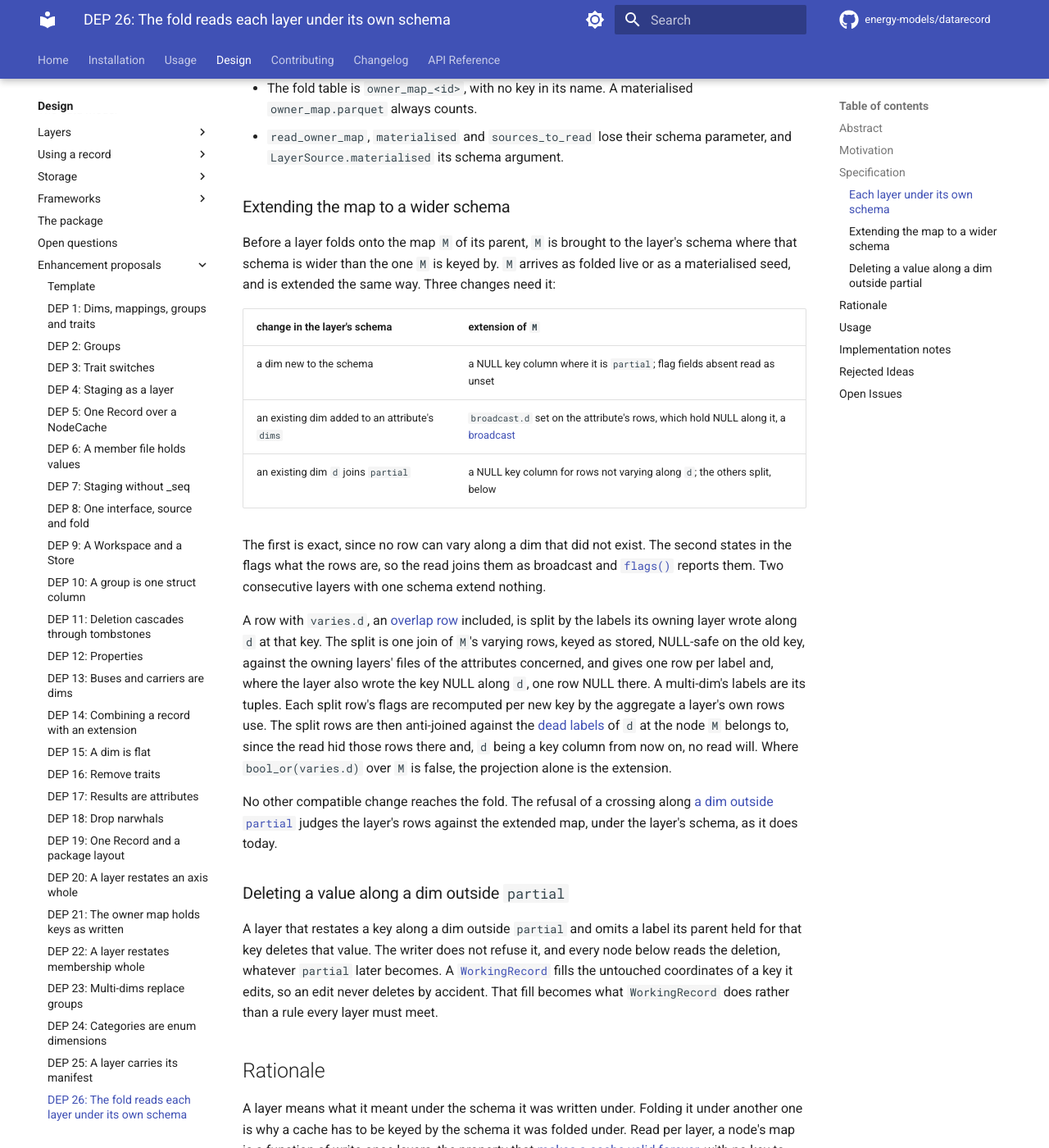
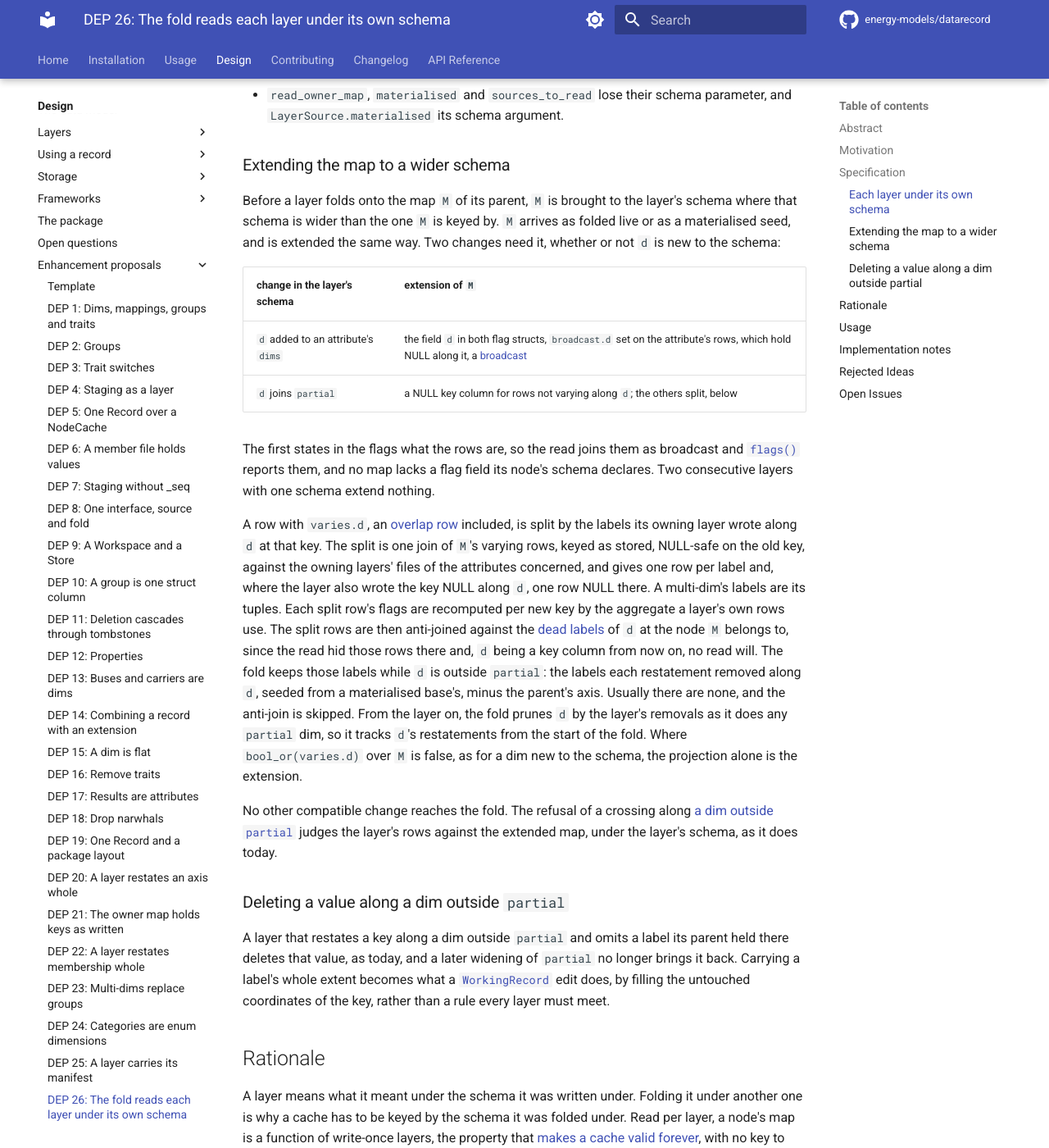
Before and after one commit to energy-models/datarecord, an MkDocs documentation site: the page built from docs/design/proposals/dep-0026-the-fold-reads-each-layer-under-its-own-schema.md, in a window 1280 px wide and 1400 px high, scrolled down 1394 px. Shown: the whole window at 82% size. Built offline with MkDocs 1.6.1 and Material for MkDocs 9.7.7, drawn with Linux system fonts in a browser that asks for light colours; comment, search, counter and statistics services are not loaded; some of the changed text lies outside the part shown.

Commit message:
docs: DEP 26, two extension rules and dead labels at the seam

```diff
--- a/docs/design/proposals/dep-0026-the-fold-reads-each-layer-under-its-own-schema.md
+++ b/docs/design/proposals/dep-0026-the-fold-reads-each-layer-under-its-own-schema.md
@@ -22,7 +22,7 @@ The fold reads each layer under the schema in that layer's manifest: its `partia
 
 Today every layer of an ancestry folds under one schema, the record's current one. Adding a dim to `partial` changes the [owner map's](../layers/resolution.md#owner-map) key, so every [materialised map](../layers/resolution.md#materialised-node-caches) and every fold table keyed before it stops counting, and a read refolds the whole ancestry from the root. That is the cost materialisation exists to avoid, paid at every node below the change. The workspace keeps one fold table per key for the same node.
 
-Widening an attribute's `dims` by a dim already in `partial` keeps the key, so a map folded before the change stays in use. Its rows for that attribute hold `varies` and `broadcast` both false along the dim, and [the read's join](../layers/resolution.md#resolving-a-relation) gives such a row no stored key: the attribute reads empty ([#117](https://github.com/energy-models/datarecord/issues/117)). The fix stands on its own and can land before this DEP: when an attribute gains a dim the fold did not have for it, its earlier rows, which carry neither flag along that dim, read as broadcast there, since they were written without its column.
+Widening an attribute's `dims` by a dim already in `partial` keeps the key, so a map folded before the change stays in use. Its rows for that attribute hold `varies` and `broadcast` both false along the dim, and [the read's join](../layers/resolution.md#resolving-a-relation) gives such a row no stored key: the attribute reads empty ([#117](https://github.com/energy-models/datarecord/issues/117)). The extension below closes it.
 
 With [DEP 25](dep-0025-a-layer-carries-its-manifest.md) each layer carries the full schema it was written under, and `compatible_with` holds along every ancestry, so `partial` and each attribute's `dims` only grow from a layer to its child. The fold can read each layer as it was written.
 
@@ -37,23 +37,22 @@ With [DEP 25](dep-0025-a-layer-carries-its-manifest.md) each layer carries the f
 
 ### Extending the map to a wider schema
 
-Before a layer folds onto the map `M` of its parent, `M` is brought to the layer's schema where that schema is wider than the one `M` is keyed by. `M` arrives as folded live or as a materialised seed, and is extended the same way. Three changes need it:
+Before a layer folds onto the map `M` of its parent, `M` is brought to the layer's schema where that schema is wider than the one `M` is keyed by. `M` arrives as folded live or as a materialised seed, and is extended the same way. Two changes need it, whether or not `d` is new to the schema:
 
-| change in the layer's schema                   | extension of `M`                                                                                                              |
-| ---------------------------------------------- | ----------------------------------------------------------------------------------------------------------------------------- |
-| a dim new to the schema                        | a NULL key column where it is `partial`; flag fields absent read as unset                                                     |
-| an existing dim added to an attribute's `dims` | `broadcast.d` set on the attribute's rows, which hold NULL along it, a [broadcast](../model/attributes.md#the-broadcast-rule) |
-| an existing dim `d` joins `partial`            | a NULL key column for rows not varying along `d`; the others split, below                                                     |
+| change in the layer's schema       | extension of `M`                                                                                                                                                  |
+| ---------------------------------- | ----------------------------------------------------------------------------------------------------------------------------------------------------------------- |
+| `d` added to an attribute's `dims` | the field `d` in both flag structs, `broadcast.d` set on the attribute's rows, which hold NULL along it, a [broadcast](../model/attributes.md#the-broadcast-rule) |
+| `d` joins `partial`                | a NULL key column for rows not varying along `d`; the others split, below                                                                                         |
 
-The first is exact, since no row can vary along a dim that did not exist. The second states in the flags what the rows are, so the read joins them as broadcast and [`flags()`](../use/reading.md#flags) reports them. Two consecutive layers with one schema extend nothing.
+The first states in the flags what the rows are, so the read joins them as broadcast and [`flags()`](../use/reading.md#flags) reports them, and no map lacks a flag field its node's schema declares. Two consecutive layers with one schema extend nothing.
 
-A row with `varies.d`, an [overlap row](../layers/resolution.md#crossing-rows) included, is split by the labels its owning layer wrote along `d` at that key. The split is one join of `M`'s varying rows, keyed as stored, NULL-safe on the old key, against the owning layers' files of the attributes concerned, and gives one row per label and, where the layer also wrote the key NULL along `d`, one row NULL there. A multi-dim's labels are its tuples. Each split row's flags are recomputed per new key by the aggregate a layer's own rows use. The split rows are then anti-joined against the [dead labels](../layers/resolution.md#a-label-outside-the-key) of `d` at the node `M` belongs to, since the read hid those rows there and, `d` being a key column from now on, no read will. Where `bool_or(varies.d)` over `M` is false, the projection alone is the extension.
+A row with `varies.d`, an [overlap row](../layers/resolution.md#crossing-rows) included, is split by the labels its owning layer wrote along `d` at that key. The split is one join of `M`'s varying rows, keyed as stored, NULL-safe on the old key, against the owning layers' files of the attributes concerned, and gives one row per label and, where the layer also wrote the key NULL along `d`, one row NULL there. A multi-dim's labels are its tuples. Each split row's flags are recomputed per new key by the aggregate a layer's own rows use. The split rows are then anti-joined against the [dead labels](../layers/resolution.md#a-label-outside-the-key) of `d` at the node `M` belongs to, since the read hid those rows there and, `d` being a key column from now on, no read will. The fold keeps those labels while `d` is outside `partial`: the labels each restatement removed along `d`, seeded from a materialised base's, minus the parent's axis. Usually there are none, and the anti-join is skipped. From the layer on, the fold prunes `d` by the layer's removals as it does any `partial` dim, so it tracks `d`'s restatements from the start of the fold. Where `bool_or(varies.d)` over `M` is false, as for a dim new to the schema, the projection alone is the extension.
 
 No other compatible change reaches the fold. The refusal of a crossing along [a dim outside `partial`](../layers/resolution.md#a-dim-outside-partial) judges the layer's rows against the extended map, under the layer's schema, as it does today.
 
 ### Deleting a value along a dim outside `partial`
 
-A layer that restates a key along a dim outside `partial` and omits a label its parent held for that key deletes that value. The writer does not refuse it, and every node below reads the deletion, whatever `partial` later becomes. A [`WorkingRecord`](../use/editing.md#edits) fills the untouched coordinates of a key it edits, so an edit never deletes by accident. That fill becomes what `WorkingRecord` does rather than a rule every layer must meet.
+A layer that restates a key along a dim outside `partial` and omits a label its parent held there deletes that value, as today, and a later widening of `partial` no longer brings it back. Carrying a label's whole extent becomes what a [`WorkingRecord`](../use/editing.md#edits) edit does, by filling the untouched coordinates of the key, rather than a rule every layer must meet.
 
 ## Rationale
 
@@ -82,24 +81,23 @@ child.record.attributes["p_max_pu"]  # child folded onto rev's map, extended
 
 ## Implementation notes
 
-1. `_as_stored` reads a row with neither `varies.d` nor `broadcast.d`, an attribute that gained `d` after the row was folded, as broadcast along `d`, fixing #117 for maps built today; lands on its own, first.
-2. Each source carries its layer's schema from its manifest; `_own` and `_over` key and flag by it.
-3. `_fold_onto` extends the map at each seam where the schema widens: NULL columns, `broadcast.d` for an attribute newly over `d`, the split with recomputed flags, the dead-label anti-join.
-4. The fold table becomes `owner_map_<id>`; the schema parameter and the key check leave `read_owner_map`, `materialised` and `sources_to_read`.
-5. Pages: [resolution](../layers/resolution.md#owner-map) gains the extension, and [materialised node caches](../layers/resolution.md#materialised-node-caches) loses the rule that a map keyed otherwise is no cache; [versioning](../model/schema.md#versioning) loses the refold on adding to `partial`; [a cursor per thread](../storage/concurrency.md#a-cursor-per-thread) names `owner_map_<id>` and loses the paragraph on reading a fold under a wider schema; [edits](../use/editing.md#edits) states the whole extent as the fill's contract; the settled open question on whether a broadcast survives materialisation loses the refold.
+1. Each source carries its layer's schema from its manifest; `_own` and `_over` key and flag by it.
+2. `_fold_onto` extends the map at each seam where the schema widens: NULL columns, the field and `broadcast.d` for an attribute newly over `d`, the split with recomputed flags, the dead-label anti-join. Its `held` covers the node's `partial`, and it keeps a dim's removed labels until the dim joins `partial`. `_as_stored` and `_owners` lose their defaults for a missing flag field.
+3. The fold table becomes `owner_map_<id>`; the schema parameter and the key check leave `read_owner_map`, `materialised` and `sources_to_read`.
+4. Pages: [resolution](../layers/resolution.md#owner-map) gains the extension, loses the missing flag field read as broadcast in [resolving a relation](../layers/resolution.md#resolving-a-relation) and as unset in [flags](../layers/resolution.md#flags), and [materialised node caches](../layers/resolution.md#materialised-node-caches) loses the rule that a map keyed otherwise is no cache; [versioning](../model/schema.md#versioning) loses the refold on adding to `partial`; [a cursor per thread](../storage/concurrency.md#a-cursor-per-thread) names `owner_map_<id>` and loses the paragraph on reading a fold under a wider schema; [edits](../use/editing.md#edits) states the whole extent as the fill's contract; the settled open question on whether a broadcast survives materialisation loses the refold.
 
 Checks that hold once built:
 
 - Each node reads the same before and after a descendant widens the schema, with and without materialised caches.
 - The rationale's two-layer example reads `(gas, low) 1` and `(gas, high) 3`.
 - An attribute whose `dims` gained a `partial` dim reads its earlier rows, NULL along it, and `flags()` reports them as broadcast there.
+- A layer that brings `d` into `partial` and removes a label of `d` leaves no row naming it.
 - No workspace holds two fold tables for one node.
 
 ## Rejected Ideas
 
 - A NULL key column for every widening: loses the rows varying along a dim that joins `partial`, as in the rationale's example.
 - Refolding the ancestry under the widest schema, today's behaviour: invalidates every cache below the widening, and reads a layer under a `partial` it was not written under.
-- Refusing in the writer a layer that omits a label along a dim outside `partial`: the omission is the only way to delete one value there, and `WorkingRecord` already never omits by accident.
 - Split rows inheriting their parent row's flags: a row that held a key both ways would answer its label twice.
 
 ## Open Issues
```
